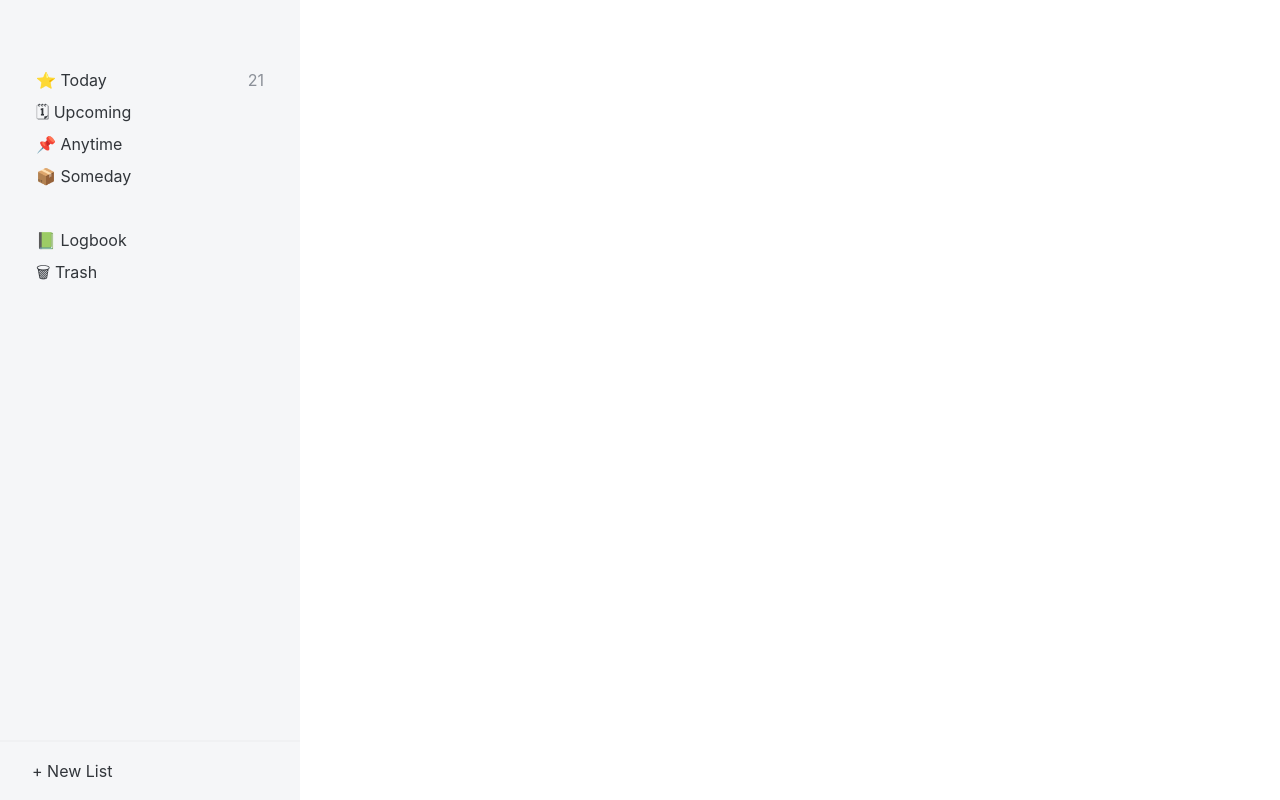
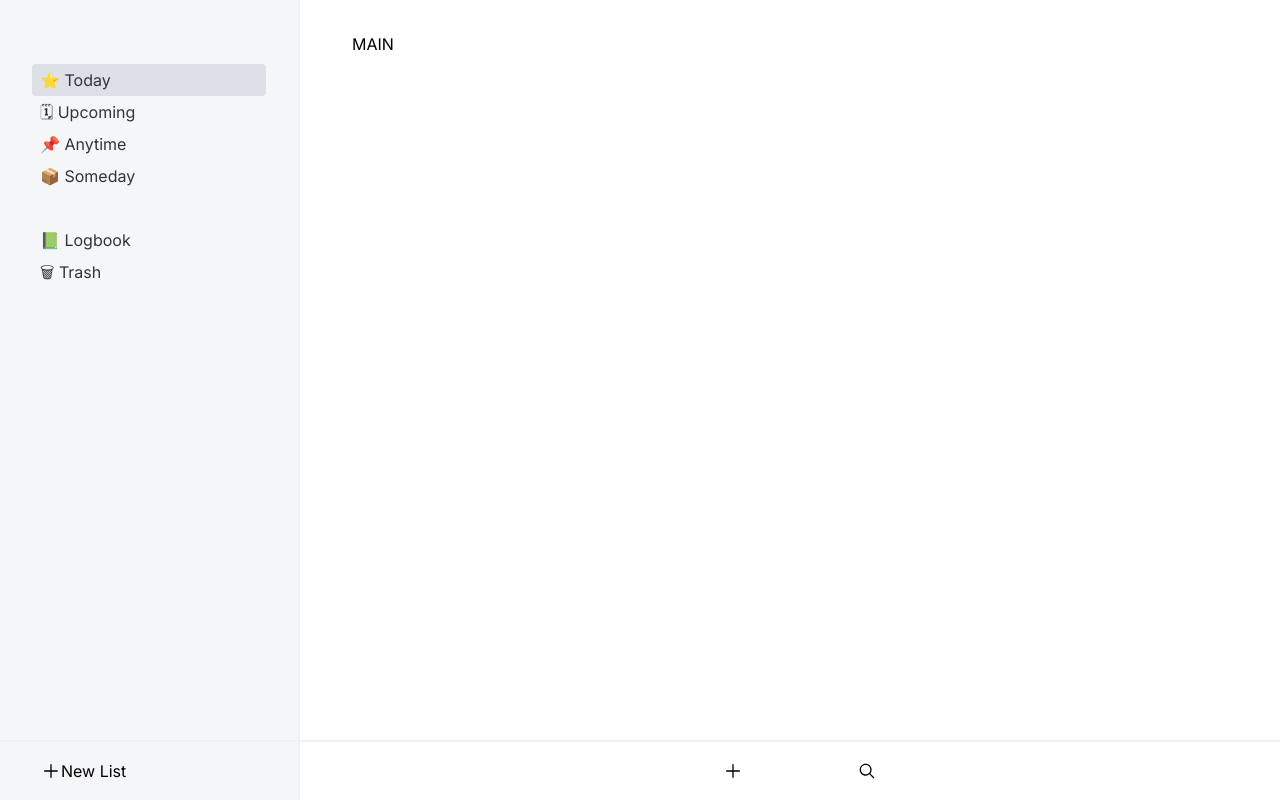
Before and after one commit to DamianNode/things-web, a Next.js app: page / in a window 1280 px wide. Built offline with nearby package versions, Linux system fonts and the light colour scheme.

Commit message:
Add radix icons, create MainView component

```diff
--- /dev/null
+++ b/components/MainView.tsx
@@ -0,0 +1,56 @@
+import { MagnifyingGlassIcon, PlusIcon } from '@radix-ui/react-icons';
+import { styled } from '@stitches/react';
+
+
+const StyledMainView = styled('div', {
+  display: 'flex',
+  flexDirection: 'column',
+  justifyContent: 'space-between',
+  width: 'auto',
+  height: '100%',
+  padding: '32px',
+});
+
+const StyledMainViewFooter = styled('div', {
+  display: 'flex',
+  alignItems: 'center',
+  justifyContent: 'center',
+  width: 'calc(100% + 64px)',
+  height: '60px',
+  borderTop: '2px solid #F0F1F3',
+  margin: '0 -32px -32px -32px',
+  padding: '0 32px',
+});
+
+const StyledMainViewFooterButton = styled('button', {
+  display: 'flex',
+  alignItems: 'center',
+  height: '40px',
+  margin: '0 16px',
+  padding: '4px 40px',
+  backgroundColor: 'inherit',
+  border: '1px solid transparent',
+  borderRadius: '4px',
+
+  '&:hover': {
+    borderColor: '#DDE0E6',
+  }
+})
+
+const MainView = () => {
+  return (
+    <StyledMainView>
+      MAIN
+      <StyledMainViewFooter>
+        <StyledMainViewFooterButton>
+          <PlusIcon width="20" height="20" />
+        </StyledMainViewFooterButton>
+        <StyledMainViewFooterButton>
+          <MagnifyingGlassIcon width="20" height="20" />
+        </StyledMainViewFooterButton>
+      </StyledMainViewFooter>
+    </StyledMainView>
+  )
+}
+
+export default MainView;
--- a/components/Sidebar.tsx
+++ b/components/Sidebar.tsx
@@ -1,4 +1,7 @@
+import { PlusIcon } from '@radix-ui/react-icons';
 import { styled } from '@stitches/react';
+import { useState } from 'react';
+import WidthIndicator from './WidthIndicator';
 
 const StyledSidebar = styled('div', {
   display: 'flex',
@@ -10,6 +13,7 @@ const StyledSidebar = styled('div', {
   backgroundColor: '#F5F6F8',
   color: '#31353A',
   padding: '32px',
+  borderRight: '2px solid #F0F1F3',
 });
 
 const StyledSiderbarFooter = styled('div', {
@@ -22,6 +26,20 @@ const StyledSiderbarFooter = styled('div', {
   padding: '0 32px',
 });
 
+const StyledFooterButton = styled('button', {
+  display: 'flex',
+  alignItems: 'center',
+  height: '40px',
+  padding: '4px 8px',
+  backgroundColor: 'inherit',
+  border: '1px solid transparent',
+  borderRadius: '4px',
+
+  '&:hover': {
+    borderColor: '#DDE0E6',
+  },
+})
+
 const StyledUl = styled('ul', {
   listStyle: 'none',
   padding: 0,
@@ -30,9 +48,9 @@ const StyledUl = styled('ul', {
   'li': {
     display: 'flex',
     justifyContent: 'space-between',
-    padding: '4px',
+    padding: '4px 8px',
 
-    '&:hover': {
+    '&.active': {
       borderRadius: '4px',
       backgroundColor: '#DDE0E6',
     },
@@ -44,14 +62,20 @@ const StyledUl = styled('ul', {
 });
 
 const Sidebar = () => {
+  const [active, setActive] = useState('⭐️ Today');
+
+  const elements = ['⭐️ Today', '🗓 Upcoming', '📌 Anytime', '📦 Someday'];
+
   return (
+    <>
       <StyledSidebar>
         <div>
           <StyledUl>
-              <li>⭐️ Today<span>21</span></li>
-              <li>🗓 Upcoming</li>
-              <li>📌 Anytime</li>
-              <li>📦 Someday</li>
+            {elements.map(element =>
+              <li key={element} className={element === active ? 'active': ''} onClick={() => setActive(element)}>
+                {element}
+              </li>
+            )}
           </StyledUl>
           <StyledUl>
             <li>📗 Logbook</li>
@@ -59,9 +83,13 @@ const Sidebar = () => {
           </StyledUl>
         </div>
         <StyledSiderbarFooter>
-            + New List
+          <StyledFooterButton>
+            <PlusIcon width="20" height="20" />New List
+          </StyledFooterButton>
         </StyledSiderbarFooter>
       </StyledSidebar>
+      <WidthIndicator />
+    </>
   )
 }
 
--- /dev/null
+++ b/components/WidthIndicator.tsx
@@ -0,0 +1,42 @@
+import { styled } from '@stitches/react';
+
+const StyledWidthIndicator = styled('div', {
+  display: 'flex',
+  justifyContent: 'center',
+  alignItems: 'center',
+  width: '20px',
+  backgroundColor: 'transparent',
+  height: 'calc(100% - 60px)',
+
+  '&:hover': {
+    'div': {
+      backgroundColor: '#DFE3E8',
+    }
+  },
+
+  'div': {
+    width: '50%',
+    height: '50px',
+    backgroundColor: 'transparent',
+    borderRadius: '5px',
+  }
+});
+
+const StyledWidthIndicatorFooter = styled('div', {
+  width: '20px',
+  height: '60px',
+  borderTop: '2px solid #F0F1F3',
+});
+
+const WidthIndicator = () => {
+  return (
+    <div>
+      <StyledWidthIndicator>
+        <div />
+      </StyledWidthIndicator>
+      <StyledWidthIndicatorFooter />
+    </div>
+  )
+}
+
+export default WidthIndicator;
--- a/package.json
+++ b/package.json
@@ -9,6 +9,7 @@
     "lint": "next lint"
   },
   "dependencies": {
+    "@radix-ui/react-icons": "^1.1.0",
     "@stitches/react": "^1.2.7",
     "next": "12.1.0",
     "react": "17.0.2",
--- /dev/null
+++ b/pages/_document.tsx
@@ -0,0 +1,22 @@
+import Document, { Html, Head, Main, NextScript } from 'next/document'
+
+class MyDocument extends Document {
+  render() {
+    return (
+      <Html>
+        <Head>
+          <link
+            href="https://fonts.googleapis.com/css2?family=Inter&display=optional"
+            rel="stylesheet"
+          />
+        </Head>
+        <body>
+          <Main />
+          <NextScript />
+        </body>
+      </Html>
+    )
+  }
+}
+
+export default MyDocument
--- a/pages/index.tsx
+++ b/pages/index.tsx
@@ -1,5 +1,6 @@
 import type { NextPage } from 'next'
 import Head from 'next/head'
+import MainView from '../components/MainView'
 import Sidebar from '../components/Sidebar'
 
 const Home: NextPage = () => {
@@ -11,8 +12,9 @@ const Home: NextPage = () => {
         <link rel="icon" href="/favicon.ico" />
       </Head>
 
-      <main style={{ height: '100vh'}}>
+      <main style={{ display: 'grid', gridTemplateColumns: 'auto auto 1fr',height: '100vh'}}>
         <Sidebar />
+        <MainView />
       </main>
     </div>
   )
--- a/styles/globals.css
+++ b/styles/globals.css
@@ -8,7 +8,7 @@
 
 html, body {
   height: 100%;
-  font-family: -apple-system, BlinkMacSystemFont, Segoe UI, Roboto, Oxygen,
+  font-family: Inter ,-apple-system, BlinkMacSystemFont, Segoe UI, Roboto, Oxygen,
   Ubuntu, Cantarell, Fira Sans, Droid Sans, Helvetica Neue, sans-serif;
 }
 
```
Also changed, not shown: 1 other file (tests, documents, lock files or other folders). Lines whose indentation alone changed are shown as unchanged.
